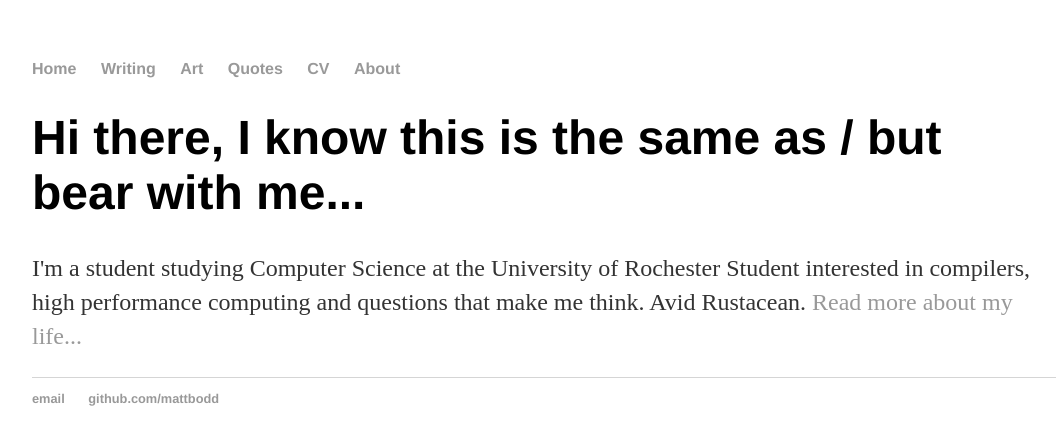
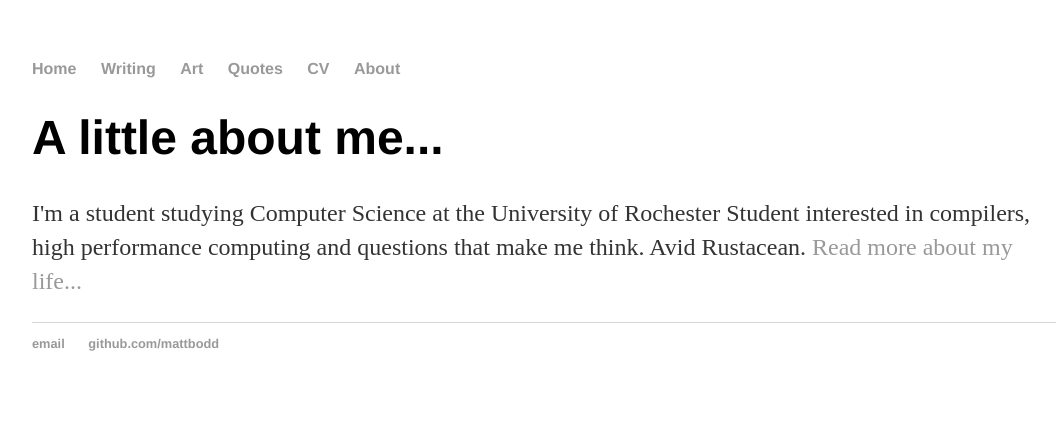
Before and after one commit to mattbodd/mattbodd.github.io, a Jekyll site: the page built from about/index.html, in a window 1280 px wide. Shown: the top 445 px of the page, without its empty margins (96-1156 px from the left). Built offline with Jekyll 4.4.1, drawn with Linux system fonts in a browser that asks for light colours.

Commit message:
update header

```diff
--- a/about/index.html
+++ b/about/index.html
@@ -3,6 +3,6 @@ layout: default
 title: Matthew Boddewyn
 ---
 <div class="blurb">
-  <h1>Hi there, I know this is the same as / but bear with me...</h1>
+  <h1>A little about me...</h1>
   <p>I'm a student studying Computer Science at the University of Rochester Student interested in compilers, high performance computing and questions that make me think. Avid Rustacean. <a href="/about">Read more about my life...</a></p>
 </div><!-- /.blurb -->
```
